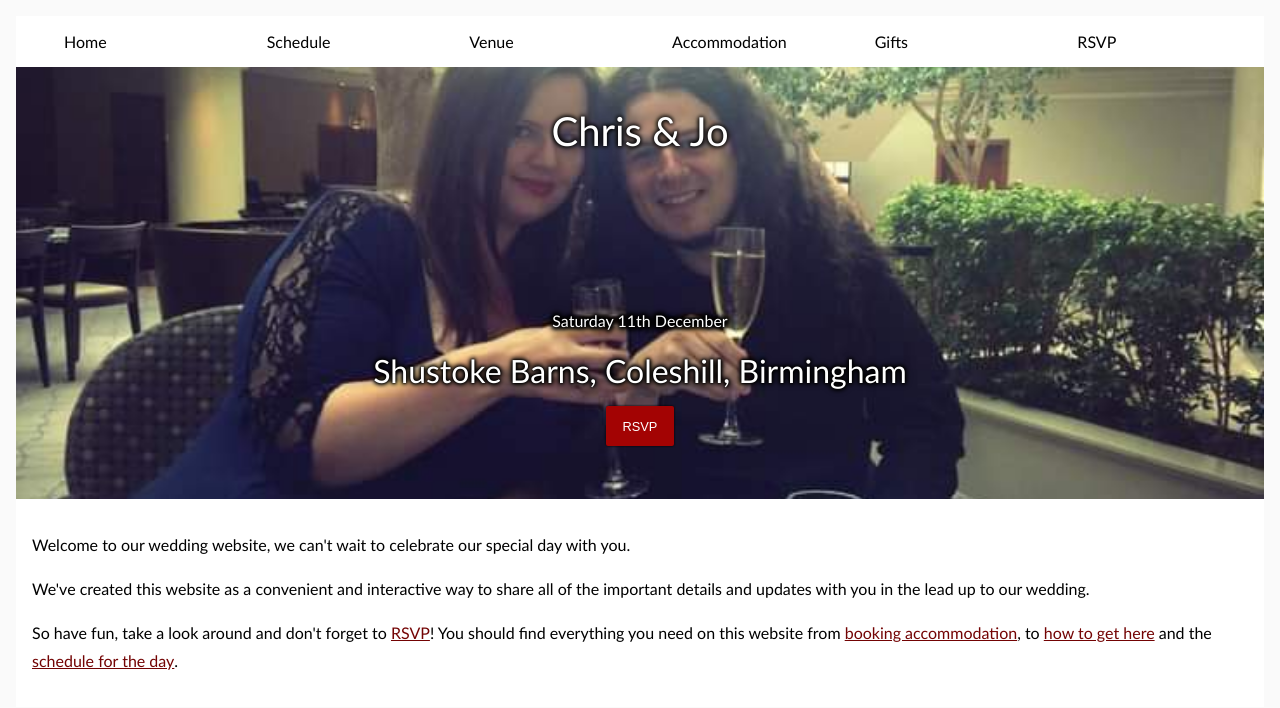
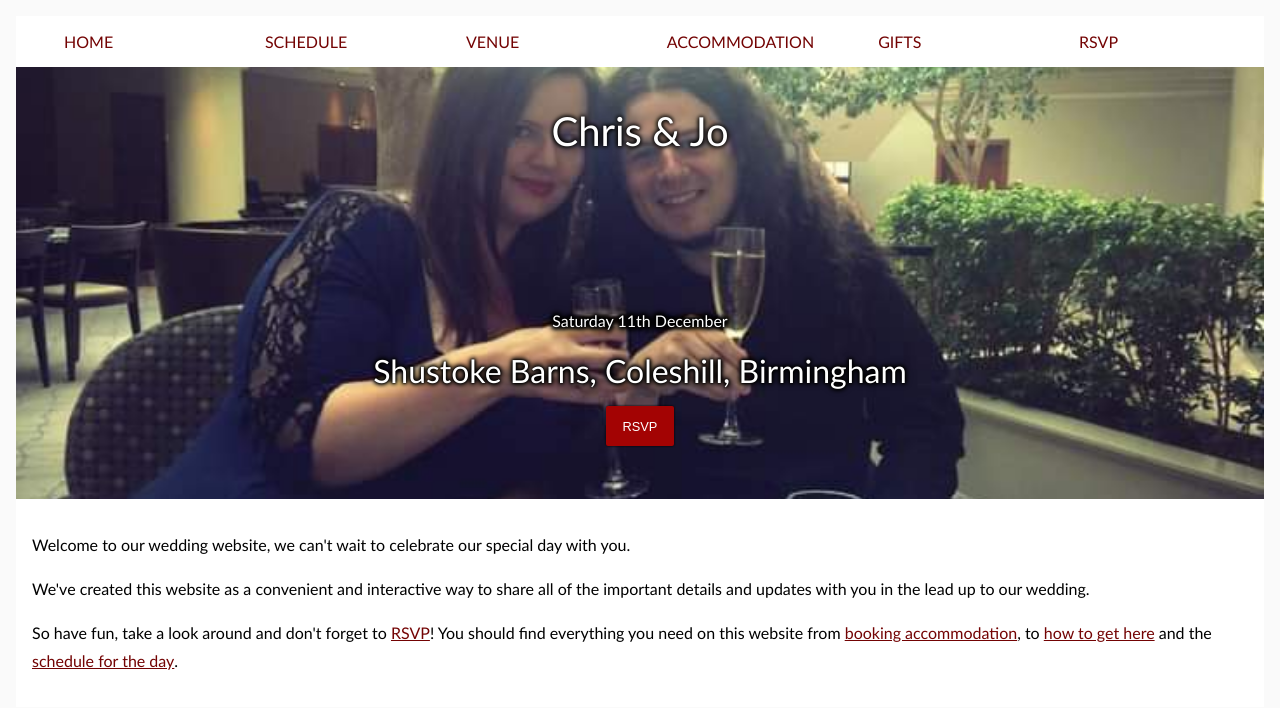
Before and after one commit to Warbo/warbo.github.io, a plain HTML site: page index.html in a window 1280 px wide. Drawn offline with Linux system fonts and the light colour scheme.

Commit message:
Make nav links red

```diff
--- a/resources/custom.css
+++ b/resources/custom.css
@@ -19,7 +19,9 @@ nav {
 }
 
 nav a {
+    color: var(--link-red) !important;
     text-decoration: none !important;
+    text-transform: uppercase;
     margin: 0 2rem;
     flex: 1 1 0px;
 }
```
